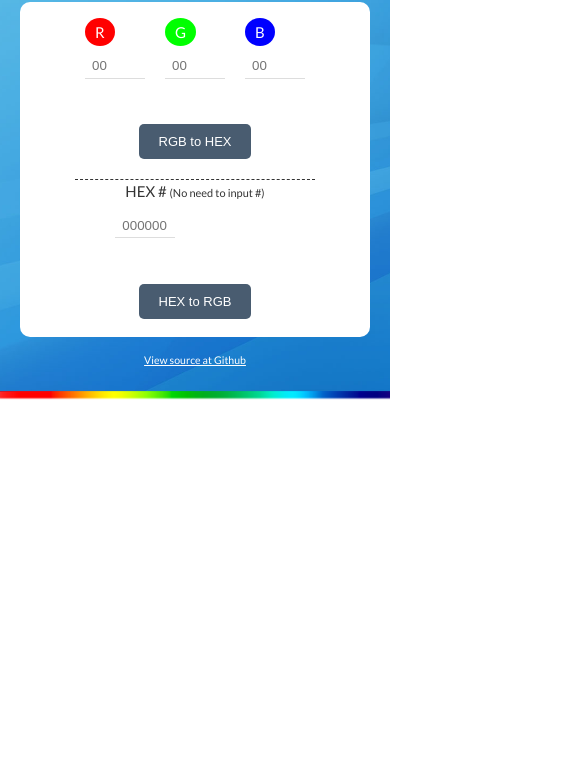
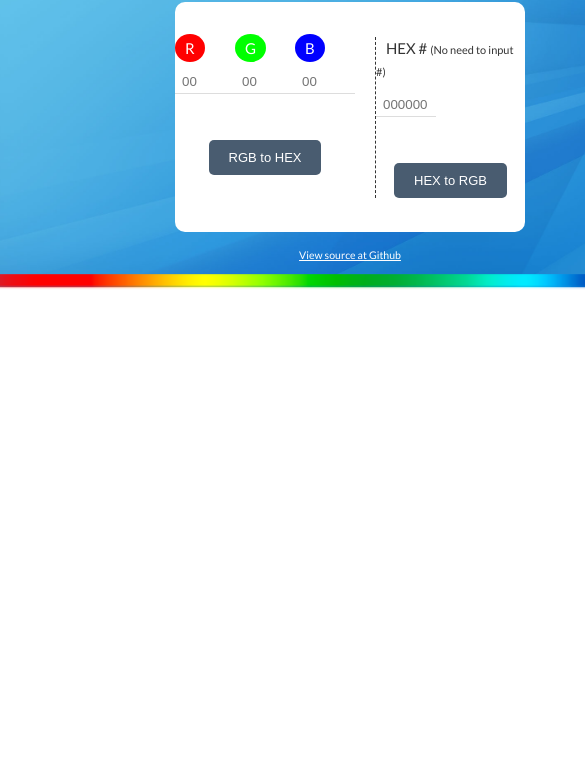
Before and after one commit to Lisa-ZH/RGB-HEX-Converter, a plain HTML site: page index.html in a window 390 px wide. Shown: the part 61-844 px from the top of the page, 585 px wide, since content can reach past the window. Drawn offline with nearby package versions, Linux system fonts and the light colour scheme.

Commit message:
Update responsive.css

```diff
--- a/files/styles/responsive.css
+++ b/files/styles/responsive.css
@@ -1,26 +1,4 @@
-@media only screen and (max-width: 700px) {
-    .container{
-        width: 100%;
-    }
-    form{
-        flex-direction: column;
-    }
 
-    .rgb{
-        border: none;
-        margin: 0 auto;
-        padding-right: 0;
-        padding-bottom: 20px;
-        border-bottom: 1px dashed #333333;
-    }
-    .r, .g, .b{
-        padding: 0 10px;
-    }
-    .hex{
-        display: block;
-        margin: 0 auto;
-    }
-}
 
 @media only screen and (max-width: 450px) {
     form{
```
